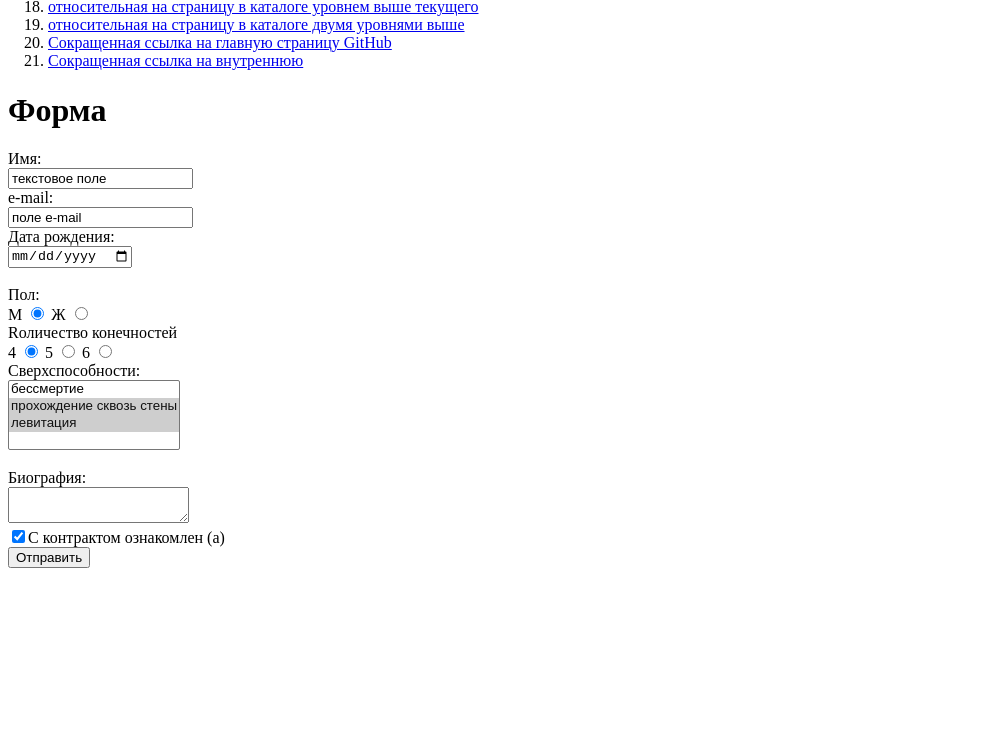
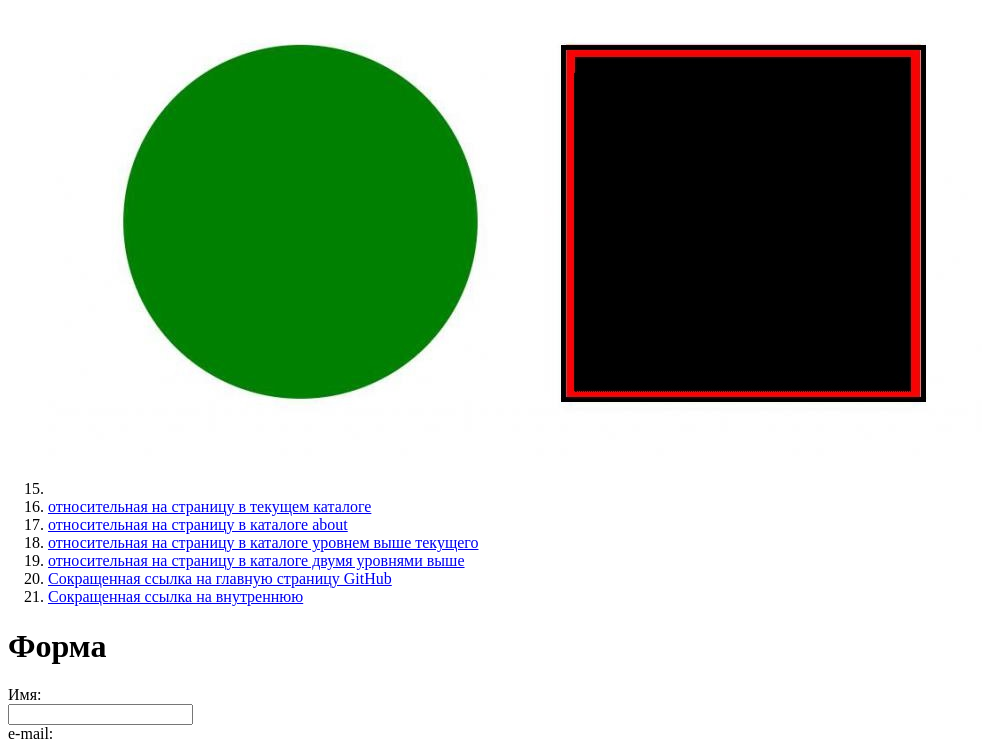
Before and after one commit to DmitriyVladarchuk/DmitriyVladarchuk.github.io, a plain HTML site: page index.html in a window 1280 px wide. Shown: the part 1174-1914 px from the top of the page, without its empty margins (0-982 px from the left). Before the commit the page ends 1750 px from the top, so only its background shows below. Drawn offline with Linux system fonts and the light colour scheme.

Commit message:
Update index.html

```diff
--- a/index.html
+++ b/index.html
@@ -32,8 +32,12 @@
             </li>
             <li><p>Контекстная ссылка в <a href="https://kubsu.ru/">тексте абзаца</a></p></li>
             <li> <a href="https://kubsu.ru/" ><img src="img/logo_kubsu.jpg" alt="Кубгу" ></a>  </li>
-            <li>Ссылки из пря<br>
-
+            <li>
+                <img src="img/map.jpg" usemap="#f1" width="1024" height="550">
+                <map name="f1">
+                    <area shape="circle" coords="250,280,175" href="https://kubsu.ru/" alt="круг">
+                    <area shape="rect" coords="510,100,880,456" href="https://kubsu.ru/" alt="квадрат">
+                </map>
             </li>
             <li><a href="12.html">относительная на страницу в текущем каталоге</a></li>
             <li><a href="/about/menu">относительная на страницу в каталоге about</a></li>
@@ -45,9 +49,9 @@
 
         <h1>Форма</h1>
         <form id="form" action="/" method="post">
-            <label>Имя:<br><input name="1" value="текстовое поле"></label>
+            <label>Имя:<br><input name="1"></label>
             <br>
-            <label>e-mail:<br><input name="email" value="поле e-mail"></label>
+            <label>e-mail:<br><input name="email"></label>
             <br>
             <label>Дата рождения: <br><input name="3" value="" type="date"></label>
             <br>
```
